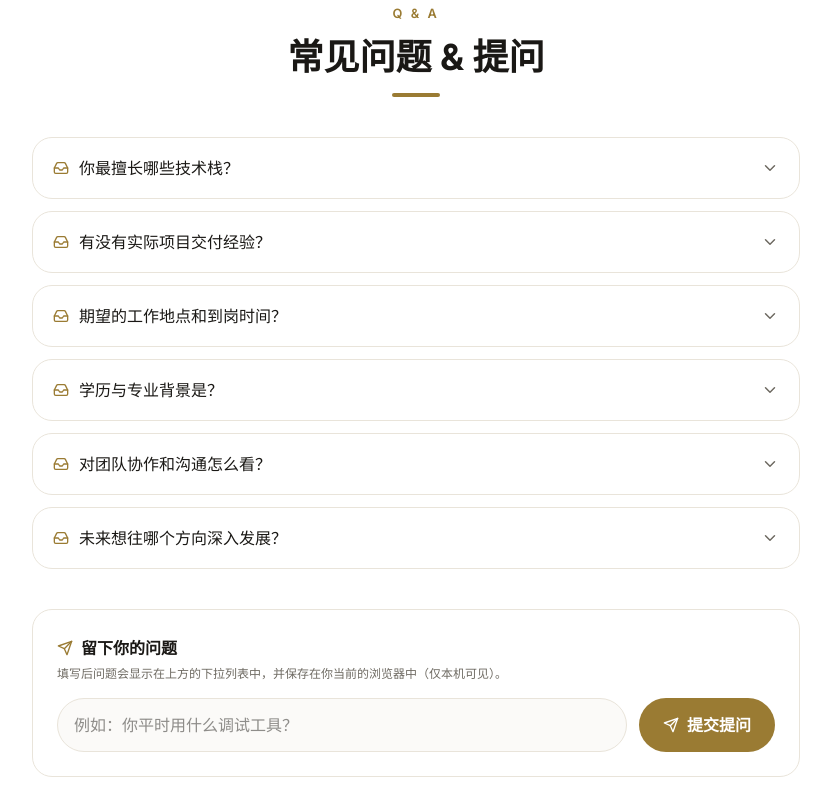
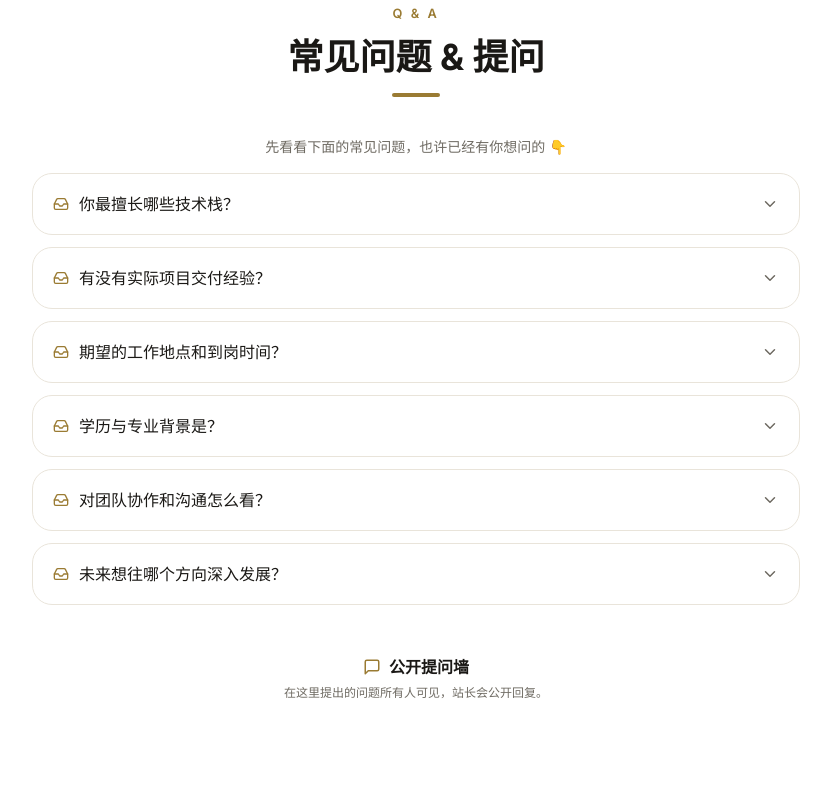
Before and after one commit to EvoleLi/liyuan-portfolio, a React (Vite) app: page / in a window 1280 px wide. Shown: the part 5520-6320 px from the top of the page, without its empty margins (224-1055 px from the left). Built offline with nearby package versions, Linux system fonts and the light colour scheme.

Commit message:
feat: 问答板块接入 Giscus 公开问答墙(替换 localStorage 演示表单)

```diff
--- /dev/null
+++ b/public/giscus-champagne.css
@@ -0,0 +1,30 @@
+/* Giscus 自定义主题：亮色高级风（骨白 + 古铜金），匹配作品集配色 */
+:root {
+  --color-fg: #211f1b;
+  --color-fg-muted: #6f6b63;
+  --color-bg: #fbfaf8;
+  --color-bg-secondary: #ffffff;
+  --color-canvas: #ffffff;
+  --color-canvas-subtle: #f4f1ec;
+  --color-border: #e9e4da;
+  --color-border-muted: #efe9df;
+  --color-accent: #9a7b33;
+  --color-accent-soft: rgba(154, 123, 51, 0.12);
+  --color-accent-fg: #ffffff;
+  --color-accent-emphasis: #7d6228;
+  --color-success: #2e7d57;
+  --color-success-emphasis: #2e7d57;
+  --color-attention: #b8860b;
+  --color-attention-emphasis: #b8860b;
+  --color-danger: #b3261e;
+  --color-danger-emphasis: #b3261e;
+  --color-overlay: rgba(33, 31, 27, 0.55);
+}
+
+/* 让 Giscus 容器融入亮色卡片 */
+.gsc-comments, .gsc-main {
+  background: var(--color-bg);
+}
+.gsc-header {
+  border-color: var(--color-border);
+}
--- /dev/null
+++ b/src/components/Giscus.jsx
@@ -0,0 +1,32 @@
+import { useEffect, useRef } from 'react';
+
+/* Giscus 公开问答墙：基于 GitHub Discussions，访客公开提问、站长公开回复、所有人可见
+   注意：站长需先在 https://giscus.app 把 Giscus 应用安装到本仓库 */
+export default function Giscus() {
+  const ref = useRef(null);
+
+  useEffect(() => {
+    if (ref.current?.querySelector('script.giscus')) return; // 避免重复注入
+
+    const s = document.createElement('script');
+    s.src = 'https://giscus.app/client.js';
+    s.async = true;
+    s.crossOrigin = 'anonymous';
+    s.className = 'giscus';
+    s.setAttribute('data-repo', 'EvoleLi/liyuan-portfolio');
+    s.setAttribute('data-repo-id', 'R_kgDOTgClkA');
+    s.setAttribute('data-category', 'Q&A');
+    s.setAttribute('data-category-id', 'DIC_kwDOTgClkM4DBxqq');
+    s.setAttribute('data-mapping', 'specific');
+    s.setAttribute('data-term', '作品集公开问答墙');
+    s.setAttribute('data-reactions-enabled', '1');
+    s.setAttribute('data-emit-metadata', '0');
+    s.setAttribute('data-input-position', 'top');
+    s.setAttribute('data-theme', '/giscus-champagne.css');
+    s.setAttribute('data-lang', 'zh-CN');
+    s.setAttribute('data-loading', 'lazy');
+    ref.current?.appendChild(s);
+  }, []);
+
+  return <div ref={ref} className="giscus mt-8" />;
+}
--- a/src/components/QnA.jsx
+++ b/src/components/QnA.jsx
@@ -1,58 +1,13 @@
-import { useState, useEffect, useRef } from 'react';
+import { useState } from 'react';
 import { motion, AnimatePresence } from 'framer-motion';
-import { FiChevronDown, FiSend, FiMessageCircle, FiInbox } from 'react-icons/fi';
-
-const STORAGE_KEY = 'liyuan_visitor_questions';
+import { FiChevronDown, FiInbox, FiMessageSquare } from 'react-icons/fi';
+import Giscus from './Giscus';
 
 export default function QnA({ data }) {
-  // 预设问答（来自 profile.json）
   const faqs = data.faqs || [];
-
-  // 访客提问（保存在本浏览器 localStorage）
-  const [questions, setQuestions] = useState([]);
-  const [input, setInput] = useState('');
   const [openId, setOpenId] = useState(null);
-  const firstRender = useRef(true);
-
-  useEffect(() => {
-    try {
-      const saved = JSON.parse(localStorage.getItem(STORAGE_KEY) || '[]');
-      if (Array.isArray(saved)) setQuestions(saved);
-    } catch {
-      /* 忽略损坏的本地数据 */
-    }
-  }, []);
-
-  useEffect(() => {
-    if (firstRender.current) {
-      firstRender.current = false;
-      return;
-    }
-    localStorage.setItem(STORAGE_KEY, JSON.stringify(questions));
-  }, [questions]);
 
   const toggle = (id) => setOpenId((cur) => (cur === id ? null : id));
-
-  const submit = (e) => {
-    e.preventDefault();
-    const text = input.trim();
-    if (!text) return;
-    const item = {
-      id: `v-${Date.now()}`,
-      q: text,
-      a: '已收到你的问题，我会通过邮箱尽快回复你 💬',
-      visitor: true,
-    };
-    setQuestions((prev) => [item, ...prev]);
-    setInput('');
-    setOpenId(item.id);
-  };
-
-  // 合并：预设问答在前，访客提问在后
-  const all = [
-    ...faqs.map((f, i) => ({ ...f, id: `f-${i}` })),
-    ...questions,
-  ];
 
   return (
     <section id="qna" className="py-20 px-6 bg-bg-alt">
@@ -69,35 +24,27 @@ export default function QnA({ data }) {
           </h2>
           <div className="w-12 h-1 bg-gradient-brand mx-auto rounded-full mb-10 divider-animate" />
 
-          {/* 下拉列表：预设问答 + 访客提问 */}
+          {/* 下拉列表：预设问答（数据驱动） */}
+          <p className="text-sm text-text-light text-center mb-4">
+            先看看下面的常见问题，也许已经有你想问的 👇
+          </p>
           <div className="space-y-3">
-            {all.map((item) => {
-              const isOpen = openId === item.id;
+            {faqs.map((item, i) => {
+              const id = `f-${i}`;
+              const isOpen = openId === id;
               return (
-                <div
-                  key={item.id}
-                  className="card overflow-hidden border-border"
-                >
+                <div key={id} className="card overflow-hidden border-border">
                   <button
-                    onClick={() => toggle(item.id)}
+                    onClick={() => toggle(id)}
                     className="w-full flex items-center justify-between gap-4 px-5 py-4 text-left transition-colors hover:bg-primary-light/40"
                     aria-expanded={isOpen}
                   >
                     <span className="flex items-center gap-2.5 min-w-0">
-                      {item.visitor ? (
-                        <FiMessageCircle size={16} className="text-primary shrink-0" />
-                      ) : (
-                        <FiInbox size={16} className="text-primary shrink-0" />
-                      )}
+                      <FiInbox size={16} className="text-primary shrink-0" />
                       <span className="font-medium text-text-heading truncate">
                         {item.q}
                       </span>
                     </span>
-                    {item.visitor && (
-                      <span className="shrink-0 text-[11px] font-medium text-primary bg-primary-light px-2 py-0.5 rounded-full">
-                        待回复
-                      </span>
-                    )}
                     <FiChevronDown
                       size={18}
                       className={`shrink-0 text-text-light transition-transform duration-300 ${
@@ -126,33 +73,17 @@ export default function QnA({ data }) {
             })}
           </div>
 
-          {/* 留下你的问题 */}
-          <div className="mt-10 card p-6">
-            <h3 className="font-semibold text-text-heading mb-1 flex items-center gap-2">
-              <FiSend size={16} className="text-primary" />
-              留下你的问题
+          {/* 公开提问墙（Giscus） */}
+          <div className="mt-12 text-center">
+            <h3 className="font-semibold text-text-heading mb-1 flex items-center justify-center gap-2">
+              <FiMessageSquare size={18} className="text-primary" />
+              公开提问墙
             </h3>
-            <p className="text-xs text-text-light mb-4">
-              填写后问题会显示在上方的下拉列表中，并保存在你当前的浏览器中（仅本机可见）。
+            <p className="text-xs text-text-light mb-2">
+              在这里提出的问题所有人可见，站长会公开回复。
             </p>
-            <form onSubmit={submit} className="flex flex-col sm:flex-row gap-3">
-              <input
-                type="text"
-                value={input}
-                onChange={(e) => setInput(e.target.value)}
-                maxLength={120}
-                placeholder="例如：你平时用什么调试工具？"
-                className="flex-1 px-4 py-3 rounded-full border border-border bg-bg text-text outline-none focus:border-primary transition-colors"
-              />
-              <button
-                type="submit"
-                className="magnetic-btn inline-flex items-center justify-center gap-2 bg-gradient-brand text-white px-6 py-3 rounded-full font-semibold hover:opacity-90 transition-opacity shrink-0"
-              >
-                <FiSend size={16} />
-                提交提问
-              </button>
-            </form>
           </div>
+          <Giscus />
         </motion.div>
       </div>
     </section>
```
Also changed, not shown: 1 other file (tests, documents, lock files or other folders).
